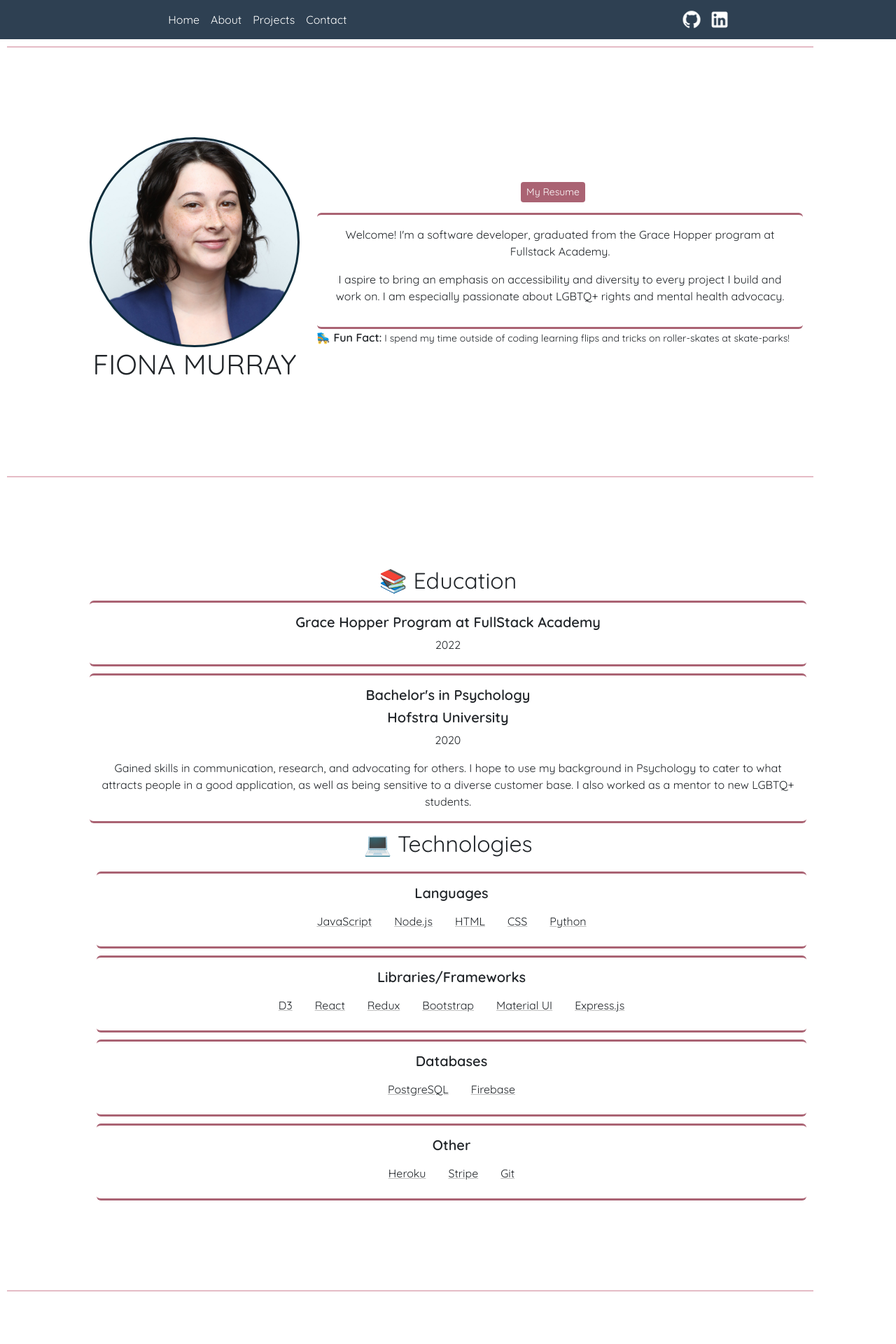
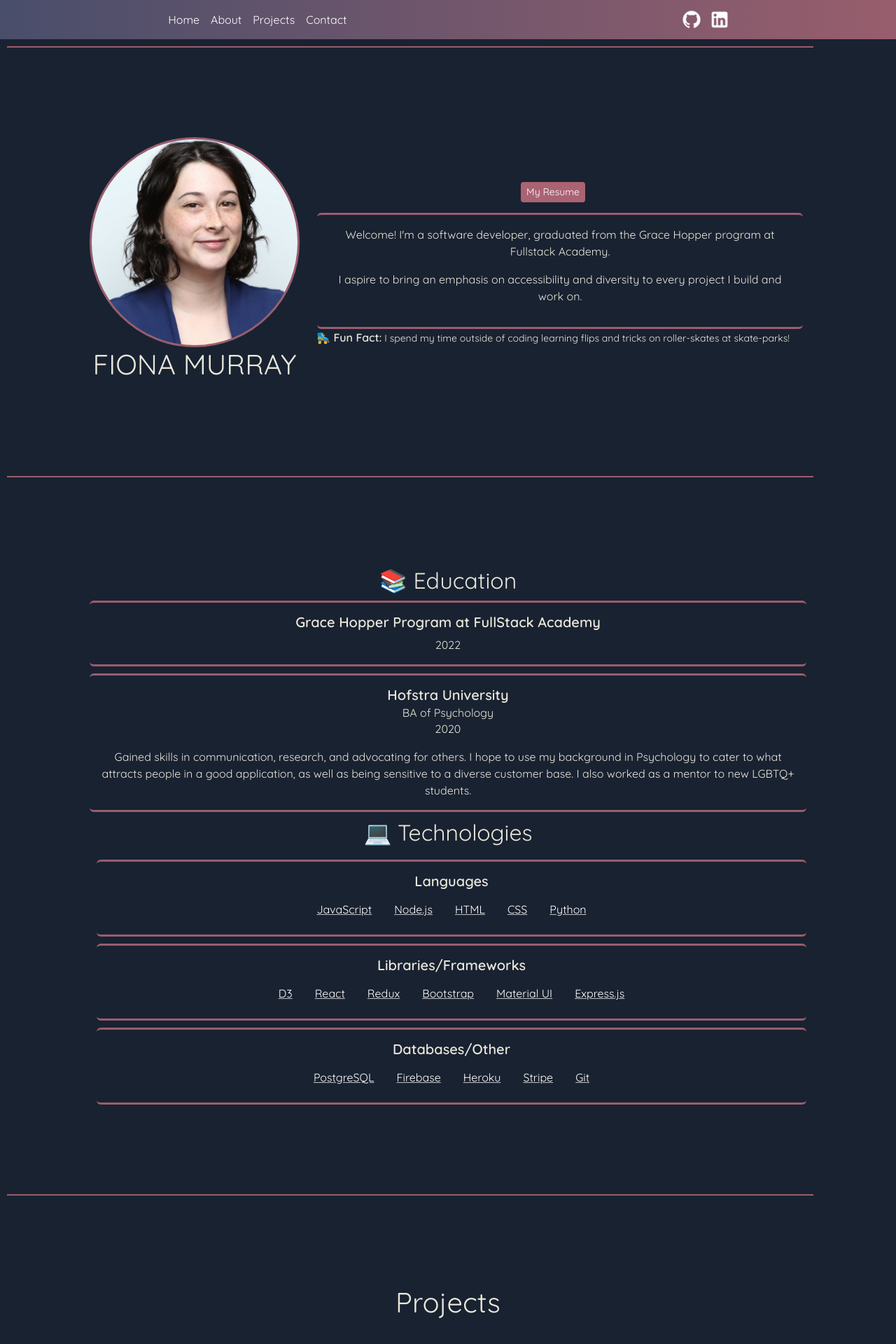
Before and after one commit to lavenderfi/FM-Portfolio, a React (Create React App) app: page / in a window 1280 px wide. Shown: the top 1920 px of the page at 70% size. Built offline with nearby package versions, Linux system fonts and the light colour scheme.

Commit message:
color overhaul

```diff
--- a/src/Contact.js
+++ b/src/Contact.js
@@ -49,7 +49,7 @@ export default function Contact() {
   };
 
   return (
-    <section id="contact">
+    <section id="contact" className='contact'>
         <h1> &#128236; Contact Me</h1>
         <Form onSubmit={handleSubmit(onSubmit)}>
 
--- a/src/components/Experience.js
+++ b/src/components/Experience.js
@@ -16,8 +16,8 @@ export default function Experience() {
 
       <Card>
         <Card.Body>
-          <Card.Title>Bachelor's in Psychology</Card.Title>
-          <Card.Title>Hofstra University</Card.Title>
+           <Card.Title>Hofstra University</Card.Title>
+          <Card.Subtitle>BA of Psychology</Card.Subtitle>
           <Card.Text>2020</Card.Text>
           <Card.Text>
             Gained skills in communication, research, and advocating for others.
@@ -60,24 +60,17 @@ export default function Experience() {
       </Card>
           <Card>
             <Card.Body>
-          <Card.Title>Databases</Card.Title>
+          <Card.Title>Databases/Other</Card.Title>
           <ListGroup className="list" variant="flush">
           <ListGroup.Item className="item">PostgreSQL</ListGroup.Item>
             <ListGroup.Item className="item">Firebase</ListGroup.Item>
+            <ListGroup.Item className="item">Heroku</ListGroup.Item>
+            <ListGroup.Item className="item">Stripe</ListGroup.Item>
+            <ListGroup.Item className="item">Git</ListGroup.Item>
           </ListGroup>
         </Card.Body>
       </Card>
-          <Card>
-            <Card.Body>
-          <Card.Title>Other</Card.Title>
-          <ListGroup className="list" variant="flush">
-            <ListGroup.Item className="item">Heroku</ListGroup.Item>
-            <ListGroup.Item className="item">Stripe</ListGroup.Item>
-            <ListGroup.Item className="item">Git</ListGroup.Item>
 
-          </ListGroup>
-        </Card.Body>
-      </Card>
       </div>
     </div>
     </section>
--- a/src/components/Home.js
+++ b/src/components/Home.js
@@ -29,7 +29,7 @@ export default function Home() {
           </Card.Text>
           <Card.Text>
             I aspire to bring an emphasis on accessibility and diversity to
-            every project I build and work on. I am especially passionate about LGBTQ+ rights and mental health advocacy.
+            every project I build and work on.
           </Card.Text>
           <Card.Text className='fun-fact'>
 
--- a/src/components/Nav.js
+++ b/src/components/Nav.js
@@ -5,10 +5,9 @@ import Navbar from 'react-bootstrap/Navbar';
 export default function NavBar() {
   return (
     <Navbar className="navbar">
-      <Nav className="me-auto">
+      <Nav className='links'>
         <Nav.Link href="#home">Home</Nav.Link>
         <Nav.Link href="#experience">About</Nav.Link>
-
         <Nav.Link href="#projects">Projects</Nav.Link>
         <Nav.Link href="#contact">Contact</Nav.Link>
       </Nav>
--- a/src/components/Projects.js
+++ b/src/components/Projects.js
@@ -8,8 +8,9 @@ import { Swiper, SwiperSlide } from "swiper/react";
 
 export default function Projects() {
   return (
-    <section id='projects'>
+    <section id='projects' className='projects'>
      <div className='line'></div>
+     <h1>Projects</h1>
      <Swiper
        breakpoints={{
         // when window width is >= 640px
--- a/src/index.css
+++ b/src/index.css
@@ -9,7 +9,8 @@
 }
 body {
   display:flex;
-  background-color: #ffffff !important;
+  background-color: #192231 !important;
+  color: #e9e7da !important
 }
 .experience {
   margin:10%;
@@ -24,7 +25,7 @@ margin:10%;
 .photo {
   width:300px;
   border-radius: 50%;
-  border:3px solid #0c2c3b;
+  border:3px solid #985e6d;
   height: 300px;
   background-size: 300px 300px;
   background-image: url('/public/one.jpg');
@@ -34,7 +35,7 @@ margin:10%;
   transition: 500ms;
   width:300px;
   border-radius: 50%;
-  border:3px solid #134656;
+  border:3px solid #985e6d;
   height: 300px;
   background-size: 300px 300px;
   background-image: url('/public/picpic.jpg');
@@ -51,17 +52,18 @@ margin:auto !important;
 display:flex;
 flex-direction: row;
 flex-wrap:wrap;
-background-color: #ffffff !important;
+background-color: #192231 !important;
 margin-top:10px !important;
 border:none !important;
-border-top:3px solid #AA6373 !important;
-border-bottom: 3px solid #AA6373 !important;
+border-top:3px solid #985e6d !important;
+border-bottom: 3px solid #985e6d !important;
 }
 .item {
   background:none !important;
   border: none !important;
   text-decoration: underline !important;
   text-decoration-color:rgb(191, 191, 191) !important;
+  color:white !important
 }
 
 
@@ -75,12 +77,13 @@ border-bottom: 3px solid #AA6373 !important;
   color:white
 }
 .navbar{
-  position:sticky!important;
+position:sticky!important;
 width:100% !important;
 top:0 !important;
 left:0 !important;
 right:0 !important;
-background-color: #2E4052 !important;
+background-color: #98878f !important;
+background-image: linear-gradient(to right, #494e6b, #985e6d);
 z-index: 999;
 }
 
@@ -95,7 +98,7 @@ z-index: 999;
 
 .home .card {
   border:none;
-  border-top:3px solid #AA6373 !important;
+  border-top:3px solid #985e6d !important;
   margin-left: 20px !important;
 }
 
@@ -116,21 +119,27 @@ z-index: 999;
 
 
 .line  {
-  border-bottom: 2px solid #e5bcc6 !important;
+  border-bottom: 2px solid #985e6d !important;
   width: 90%;
   margin:10px
 }
 .proj {
   display:flex;
-  background-color: #AA6373 !important;
+  background-color: #985e6d !important;
   color:white  !important;
   justify-content: center !important;
   border-radius: 25px;
 }
+.projects h1{
+margin:10%
+}
+.contact {
+  margin:10%
+}
 .mySwiper {
   width: 700px;
   height:400px;
-  margin:10%
+
 }
 .swiper-button-next {
    color: white !important;
```
Also changed, not shown: 1 other file (tests, documents, lock files or other folders).
